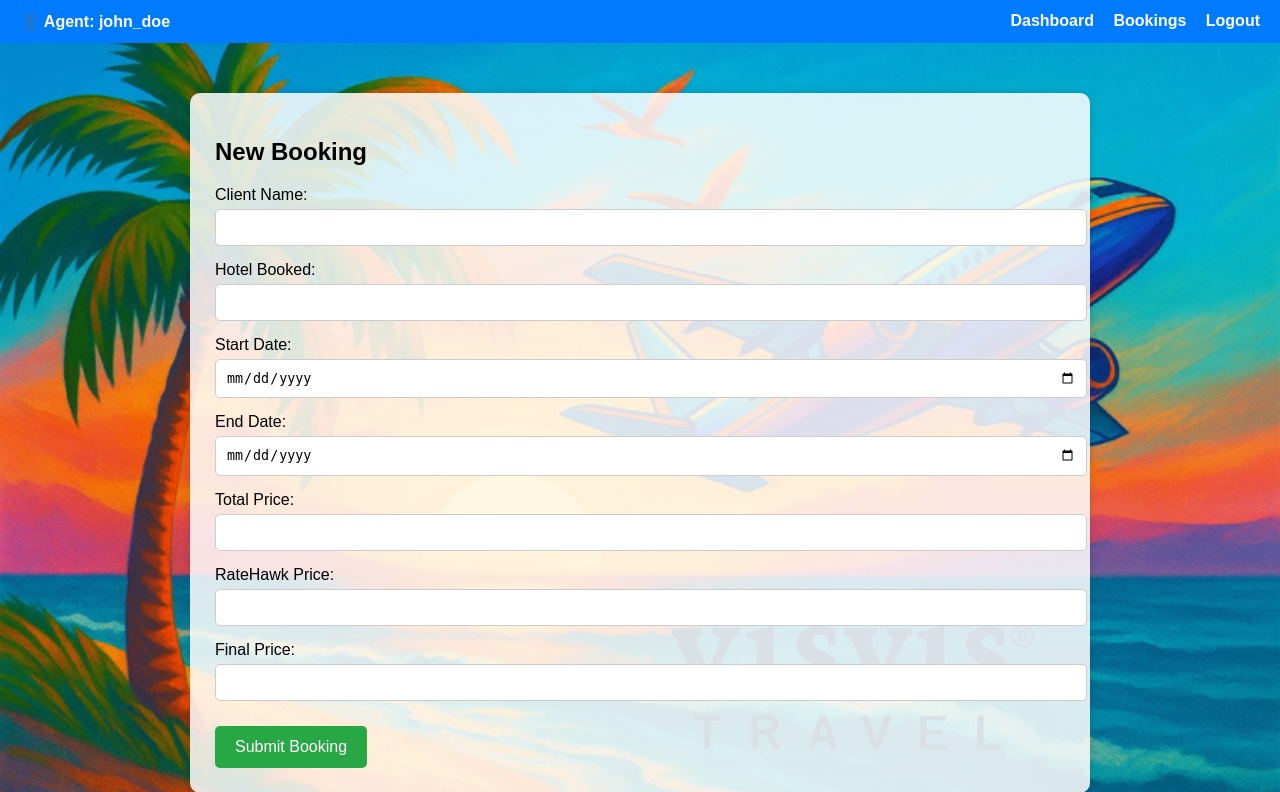
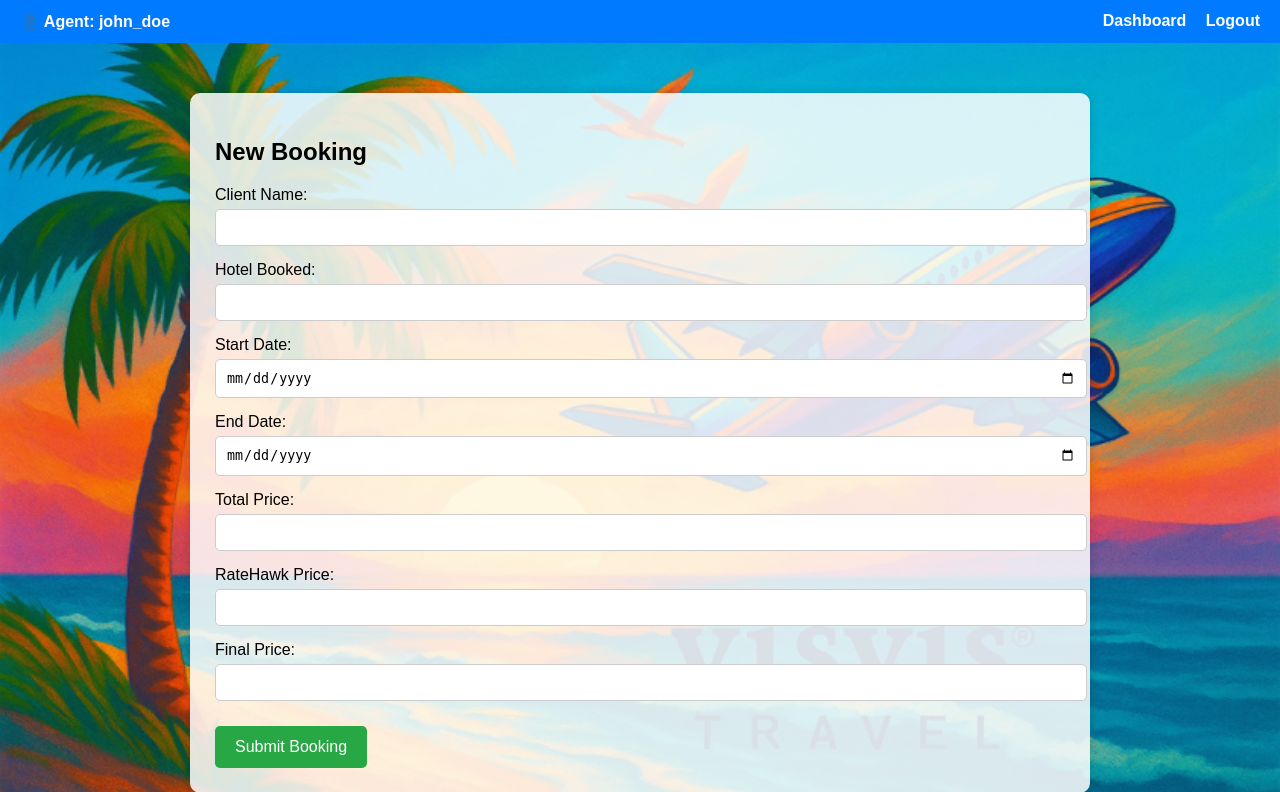
Before and after one commit to EzeInacay/agent-tracker, a PHP site: page /agent_dashboard.php in a window 1280 px wide. Shown: the top 792 px of the page. Run offline with PHP 8.4, Linux system fonts and the light colour scheme; a user stored in the database is signed in; data that the repository does not hold is empty.

Commit message:
Update agent_dashboard.php
deleted useless text on top navigation bar

```diff
--- a/katravel_system/agent_dashboard.php
+++ b/katravel_system/agent_dashboard.php
@@ -153,7 +153,6 @@ $result = $stmt->get_result();
     <div>👤 Agent: <?php echo htmlspecialchars($agentName); ?></div>
     <div>
       <a href="#">Dashboard</a>
-      <a href="#">Bookings</a>
       <a href="logout.php">Logout</a>
     </div>
   </div>
@@ -235,4 +234,5 @@ $result = $stmt->get_result();
 
 <?php
 $conn->close();
+
 ?>
```
